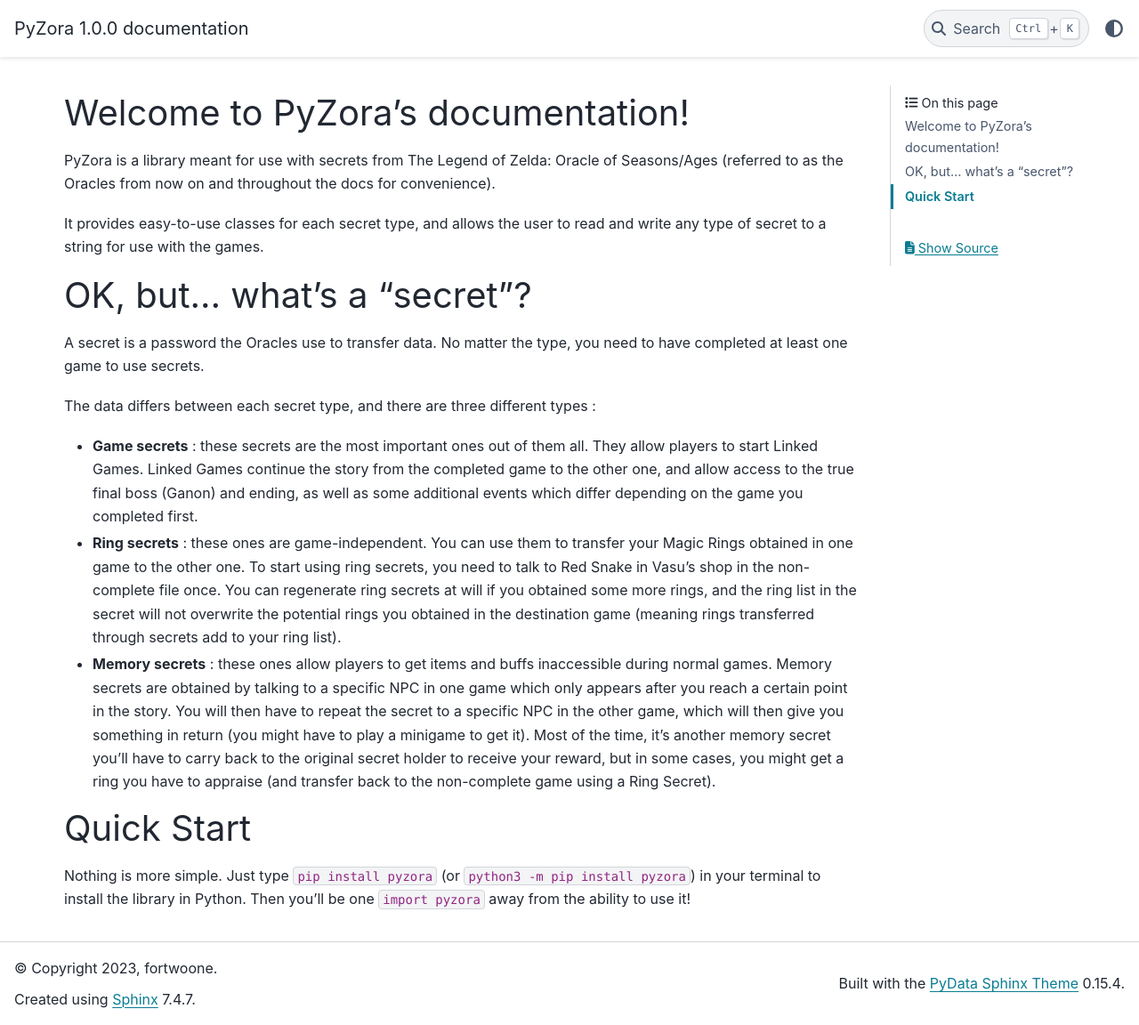
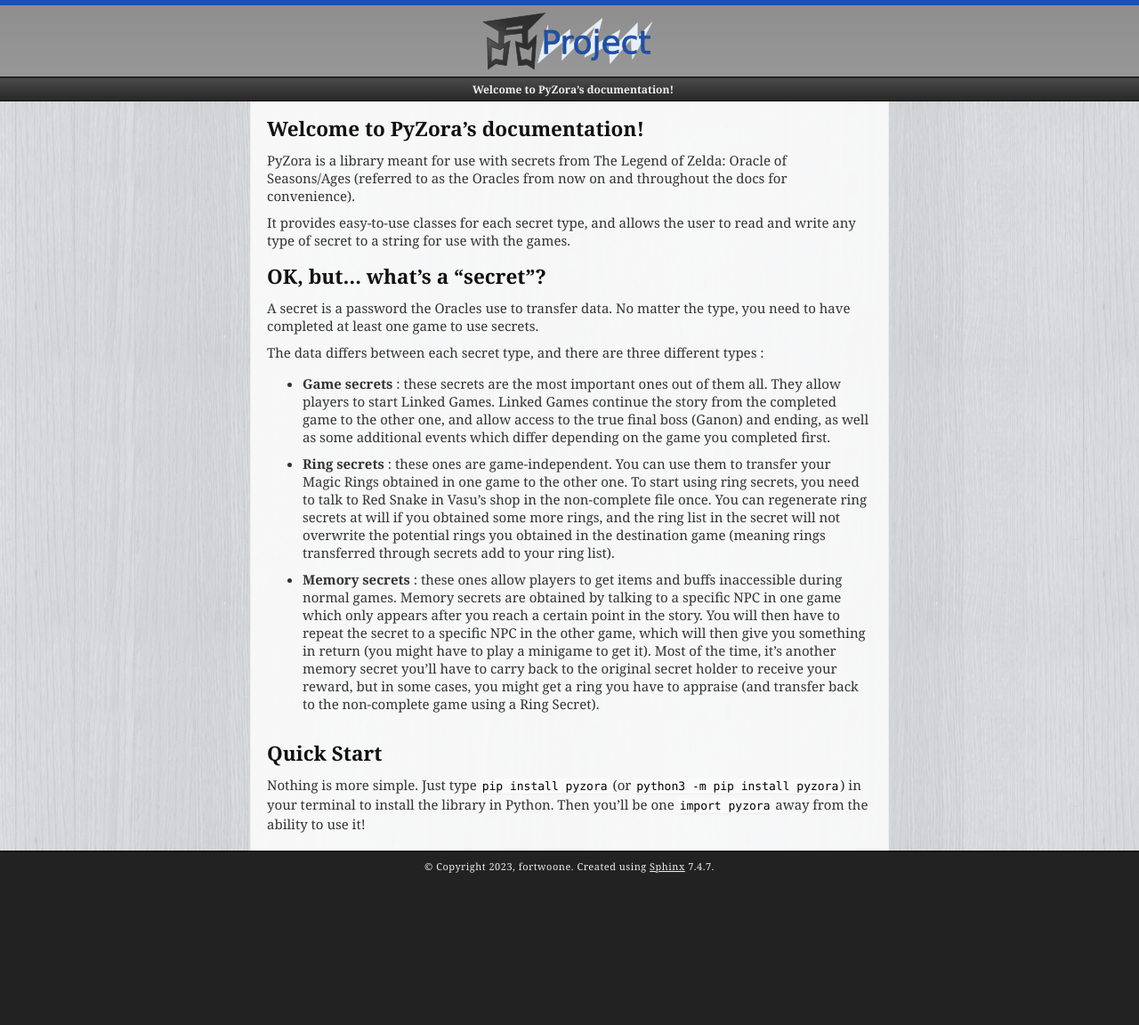
Before and after one commit to fortwoone/pyzora, a Sphinx documentation site: the page built from docs/index.rst, in a window 1280 px wide and 1152 px high. Shown: the whole window at 89% size. Built offline with Sphinx 7.4.7, drawn with Linux system fonts in a browser that asks for light colours.

Commit message:
Logo + new theme

```diff
--- a/docs/conf.py
+++ b/docs/conf.py
@@ -24,5 +24,5 @@
 # -- Options for HTML output -------------------------------------------------
 # https://www.sphinx-doc.org/en/master/usage/configuration.html#options-for-html-output
 
-html_theme = 'pydata_sphinx_theme'
+html_theme = 'scrolls'
 html_static_path = ['_static']
```
